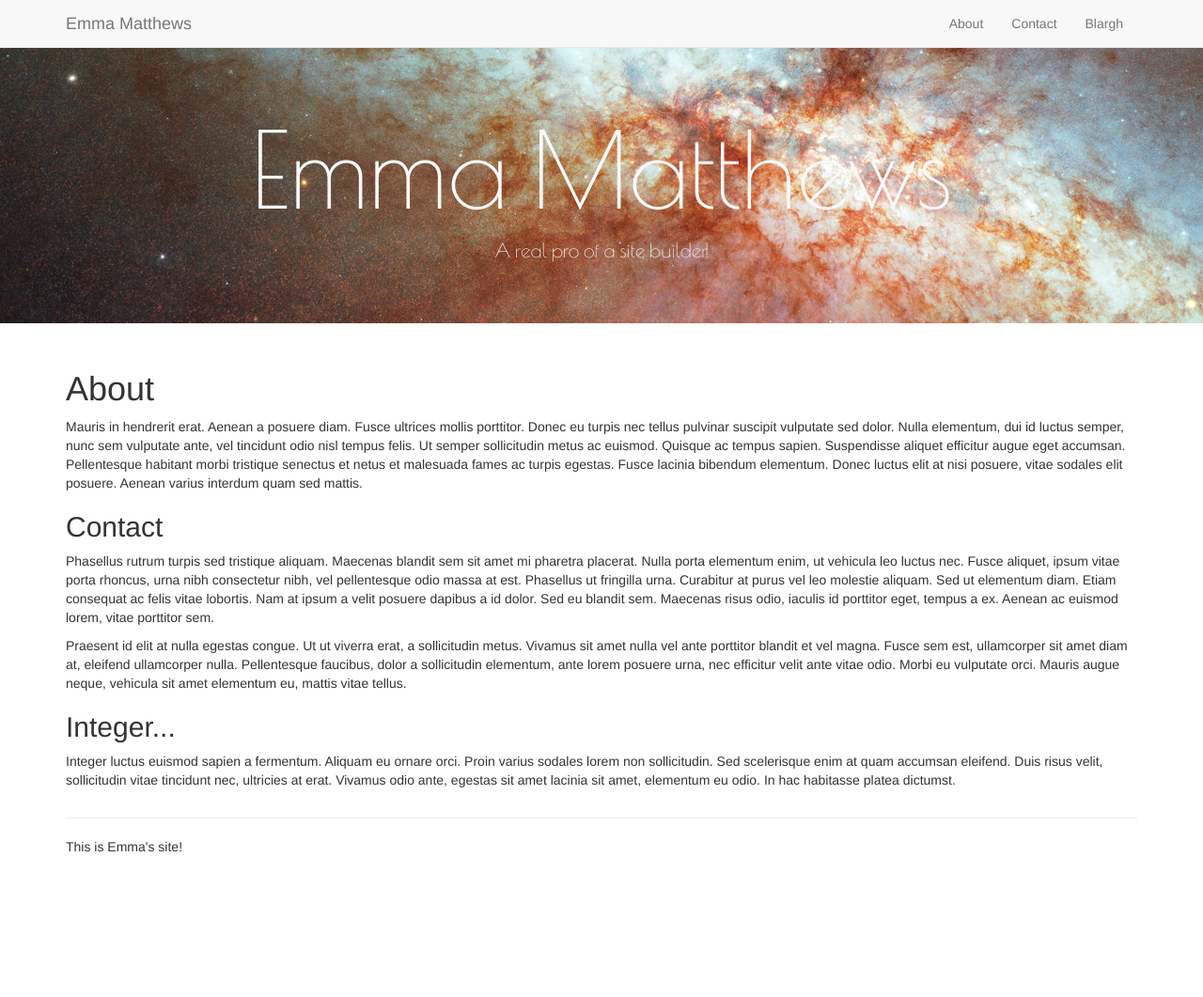
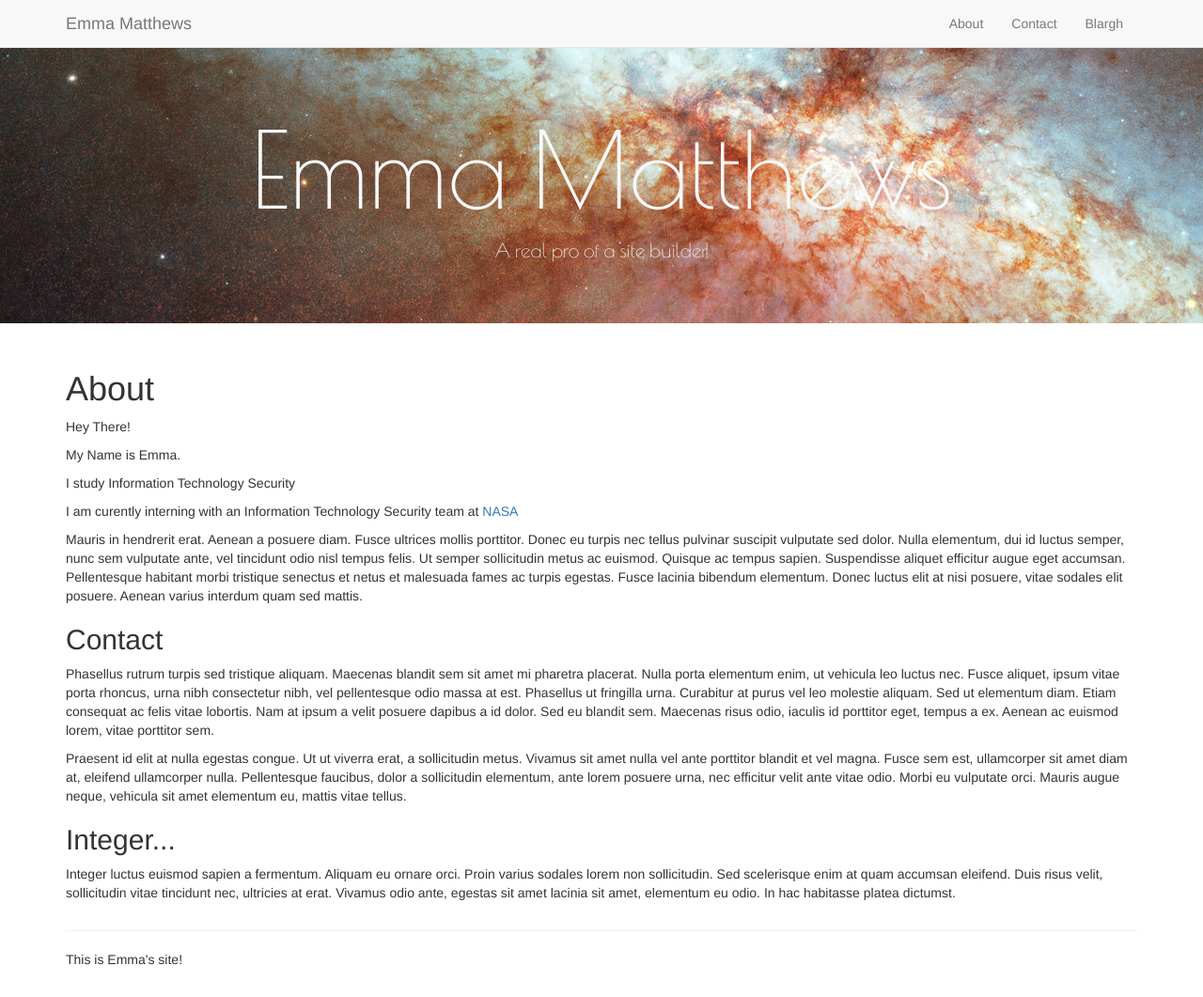
Before and after one commit to ejmatthews0606/ejmatthews0606.github.io, a Jekyll site: the page built from index.html, in a window 1280 px wide and 1061 px high. Shown: the whole window at 94% size. Built offline with Jekyll 4.4.1, drawn with Linux system fonts in a browser that asks for light colours.

Commit message:
Update lorem.html

```diff
--- a/_includes/lorem.html
+++ b/_includes/lorem.html
@@ -1,6 +1,11 @@
 <h1>About</h1>
 
-<p> </p>
+<p> Hey There! </p>
+
+<p> My Name is Emma.</p>
+<p> I study Information Technology Security </p>
+<p> I am curently interning with an Information Technology Security team at <a href="http://www.nasa.gov/centers/hq/home/index.html">NASA</a></p>
+<p>  </p>
 
 <p>Mauris in hendrerit erat. Aenean a posuere diam. Fusce ultrices mollis porttitor. Donec eu turpis nec tellus pulvinar suscipit vulputate sed dolor. Nulla elementum, dui id luctus semper, nunc sem vulputate ante, vel tincidunt odio nisl tempus felis. Ut semper sollicitudin metus ac euismod. Quisque ac tempus sapien. Suspendisse aliquet efficitur augue eget accumsan. Pellentesque habitant morbi tristique senectus et netus et malesuada fames ac turpis egestas. Fusce lacinia bibendum elementum. Donec luctus elit at nisi posuere, vitae sodales elit posuere. Aenean varius interdum quam sed mattis.</p>
 
```
